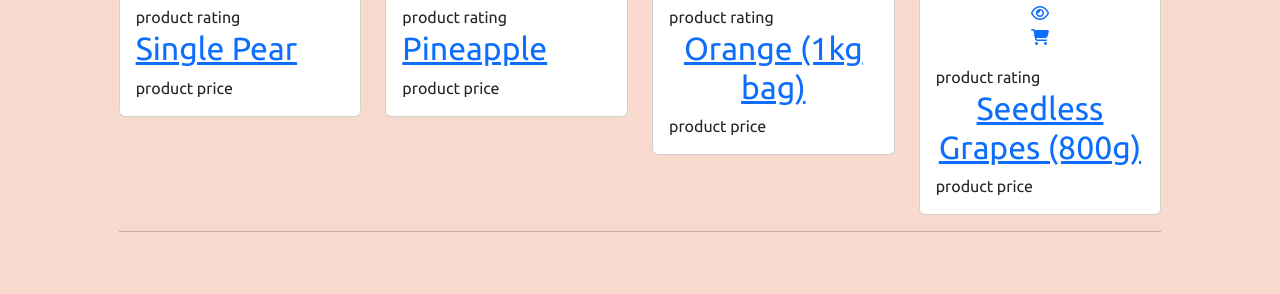
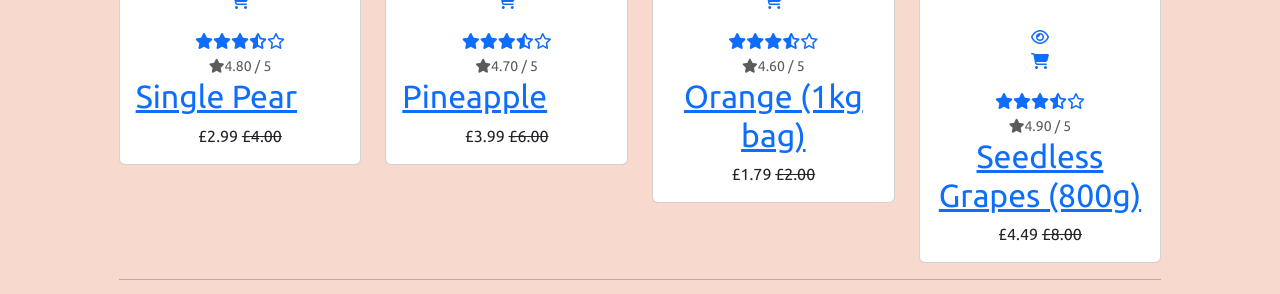
Before and after one commit to Esmael-Pinho/fourth-milestone-project, a Django app: page /products/ in a window 1280 px wide. Shown: the part 909-1203 px from the top of the page. Run offline with Django 3.2, Linux system fonts and the light colour scheme; data comes from the database, SQL or seed files in the repository; some libraries are stand-ins or nearby versions; some web fonts are replaced.

Commit message:
added product rating, product price, respective css

```diff
--- a/products/templates/products/products.html
+++ b/products/templates/products/products.html
@@ -74,7 +74,24 @@
                                 <div class="card-body">
                                     <div class="row justify-content-center">
                                         <div class="col-12">
-                                            product rating
+                                            <div class="product-ratting text-center">
+                                                <div class="col-12 d-flex justify-content-center">
+                                                    <ul class="list-unstyled d-flex ratings">
+                                                        <li><a href="#"><i class="fas fa-star"></i></a></li>
+                                                        <li><a href="#"><i class="fas fa-star"></i></a></li>
+                                                        <li><a href="#"><i class="fas fa-star"></i></a></li>
+                                                        <li><a href="#"><i class="fas fa-star-half-alt"></i></a></li>
+                                                        <li><a href="#"><i class="far fa-star"></i></a></li>
+                                                    </ul>
+                                                </div>
+                                                <div class="col-12">
+                                                    {% if product.rating %}
+                                                        <small class="text-muted"><i class="fas fa-star mr-1"></i>{{ product.rating }} / 5</small>
+                                                    {% else %}
+                                                        <small class="text-muted">No Rating</small>
+                                                    {% endif %}
+                                                </div>
+                                            </div>
                                         </div>
                                         <div class="col-12">
                                             <div class="product-title-area text-center">
@@ -82,7 +99,10 @@
                                             </div>
                                         </div>
                                         <div class="col-12">
-                                            product price
+                                            <div class="product-price text-center">
+                                                <span>£{{ product.price }}</span>
+                                                <del>£{{ product.price|add:product.price|floatformat:2 }}</del>
+                                            </div>
                                         </div>
                                     </div>
                                 </div>
```
Also changed, not shown: products/static/css/products.css (+34 -0 lines).
